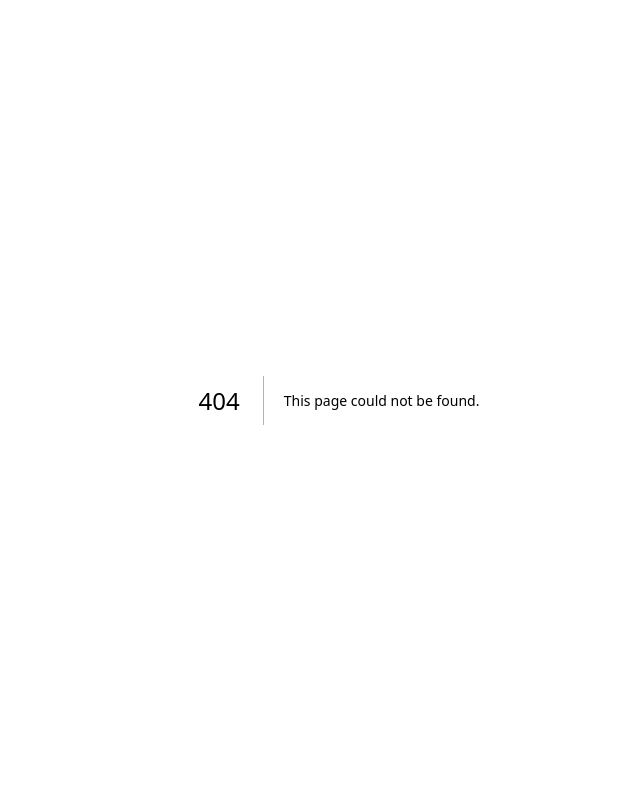
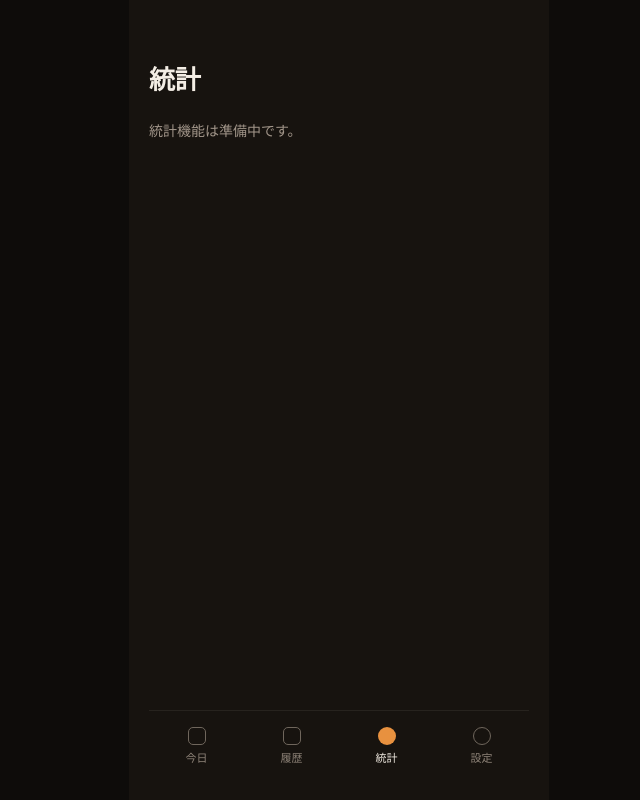
Before and after one commit to hopes-ai-club/caffeineIntakeHistory, a Next.js app: page /stats in a window 1280 px wide. Before the commit this address had no page. Shown: the whole page, without its empty margins (301-941 px from the left). Built offline with nearby package versions, Linux system fonts and the light colour scheme.

Commit message:
feat: add stats page skeleton

```diff
--- /dev/null
+++ b/app/stats/page.tsx
@@ -0,0 +1,17 @@
+import TabBar from "@/components/TabBar";
+
+export default function Stats() {
+  return (
+    <main className="mx-auto flex min-h-dvh w-full flex-col bg-bg-base px-space-20 pt-[max(60px,env(safe-area-inset-top))] min-[600px]:max-w-[420px]">
+      <header className="mb-space-22">
+        <h1 className="text-size-26 font-semibold tracking-[-0.01em]">統計</h1>
+      </header>
+
+      <p className="text-size-14 text-text-secondary">統計機能は準備中です。</p>
+
+      <div className="mt-auto pt-space-20">
+        <TabBar />
+      </div>
+    </main>
+  );
+}
```
Also changed, not shown: 3 other files (tests, documents, lock files or other folders).
